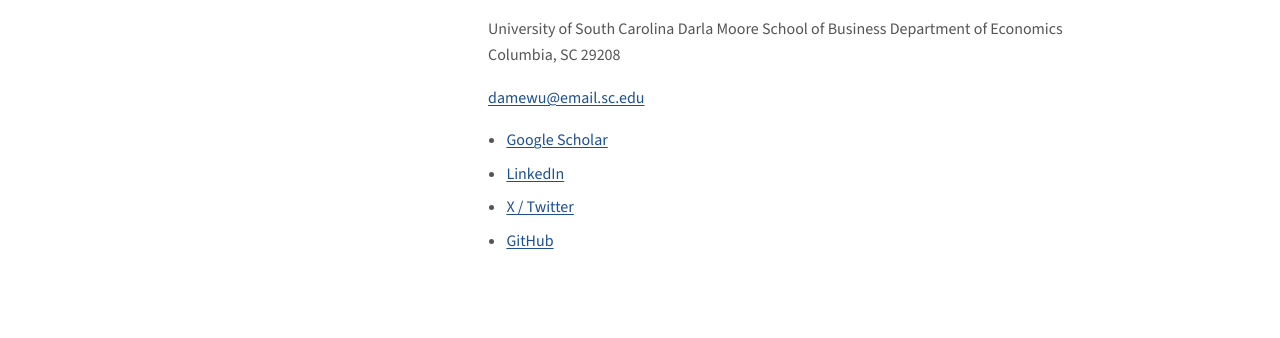
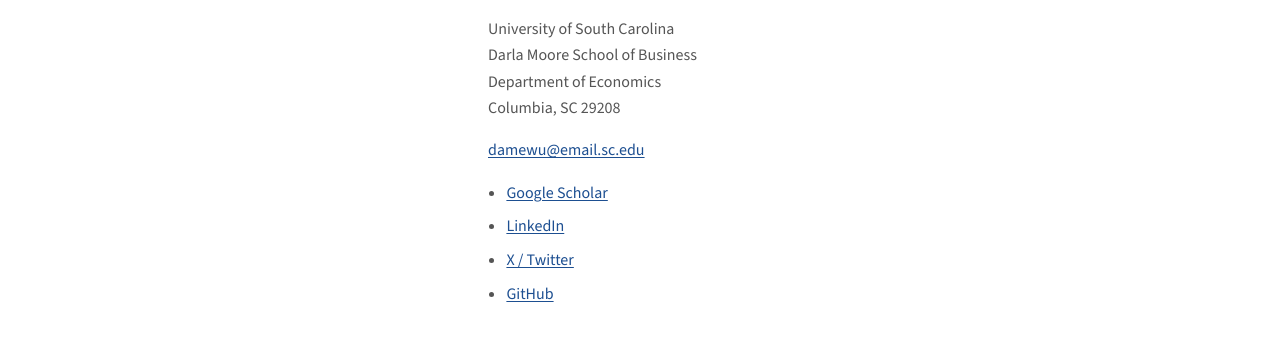
Before and after one commit to DebbieAmewu/debbieamewu, a plain HTML site: page index.html in a window 1280 px wide. Shown: the part 438-776 px from the top of the page. Drawn offline with nearby package versions, Linux system fonts and the light colour scheme.

Commit message:
Format contact information with line breaks
Updated contact information formatting with line breaks.

```diff
--- a/index.html
+++ b/index.html
@@ -46,11 +46,11 @@
         <section>
           <h2>Contact</h2>
           <p>
-            University of South Carolina
-            Darla Moore School of Business
-            Department of Economics
-            Columbia, SC 29208
-            <p>
+  University of South Carolina<br>
+  Darla Moore School of Business<br>
+  Department of Economics<br>
+  Columbia, SC 29208
+</p>
           <p><a href="mailto:damewu@email.sc.edu">damewu@email.sc.edu</a></p>
           <ul class="link-list">
             <li><a href="https://scholar.google.com/citations?user=LDVzD6gAAAAJ&amp;hl=en" target="_blank" rel="noopener noreferrer">Google Scholar</a></li>
```
